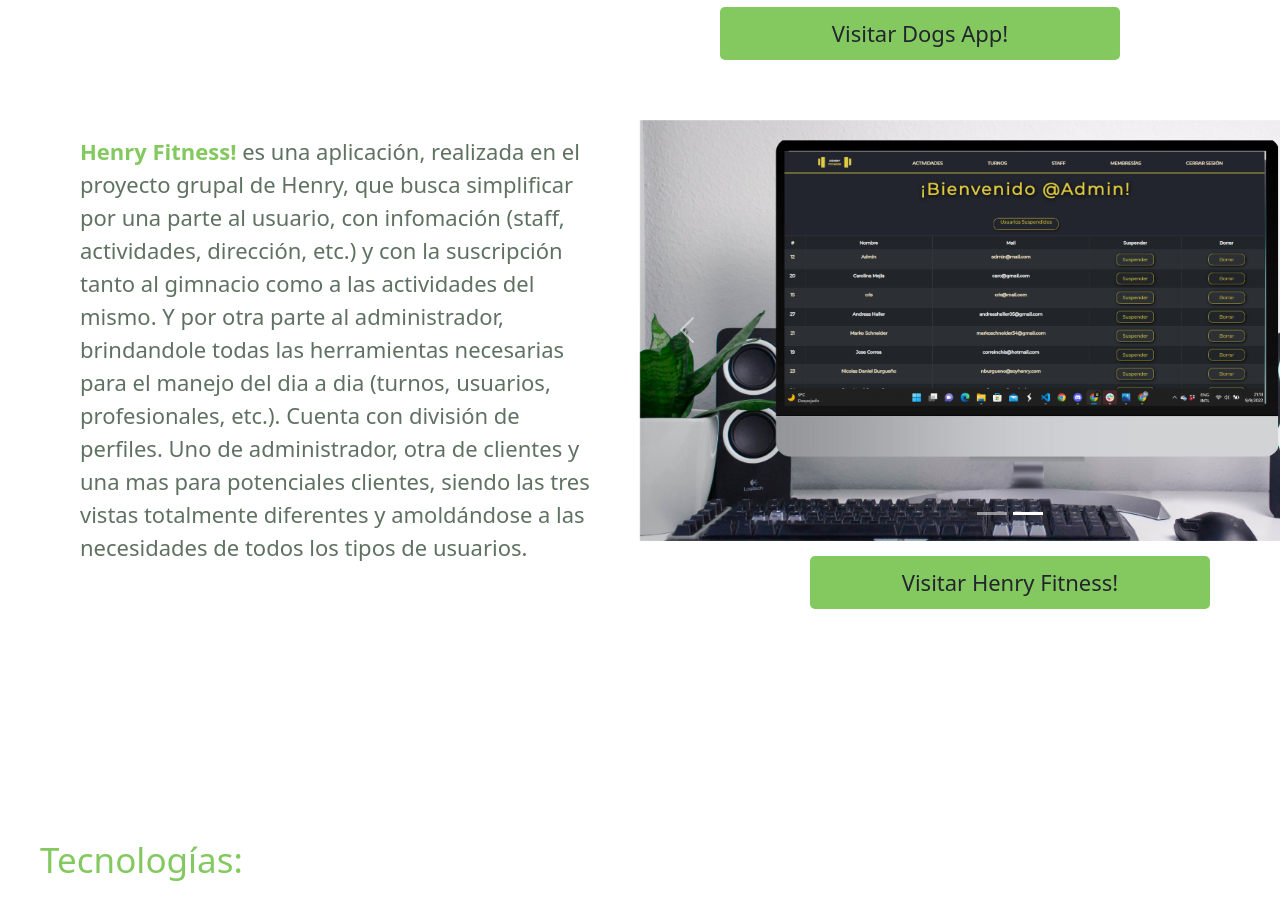
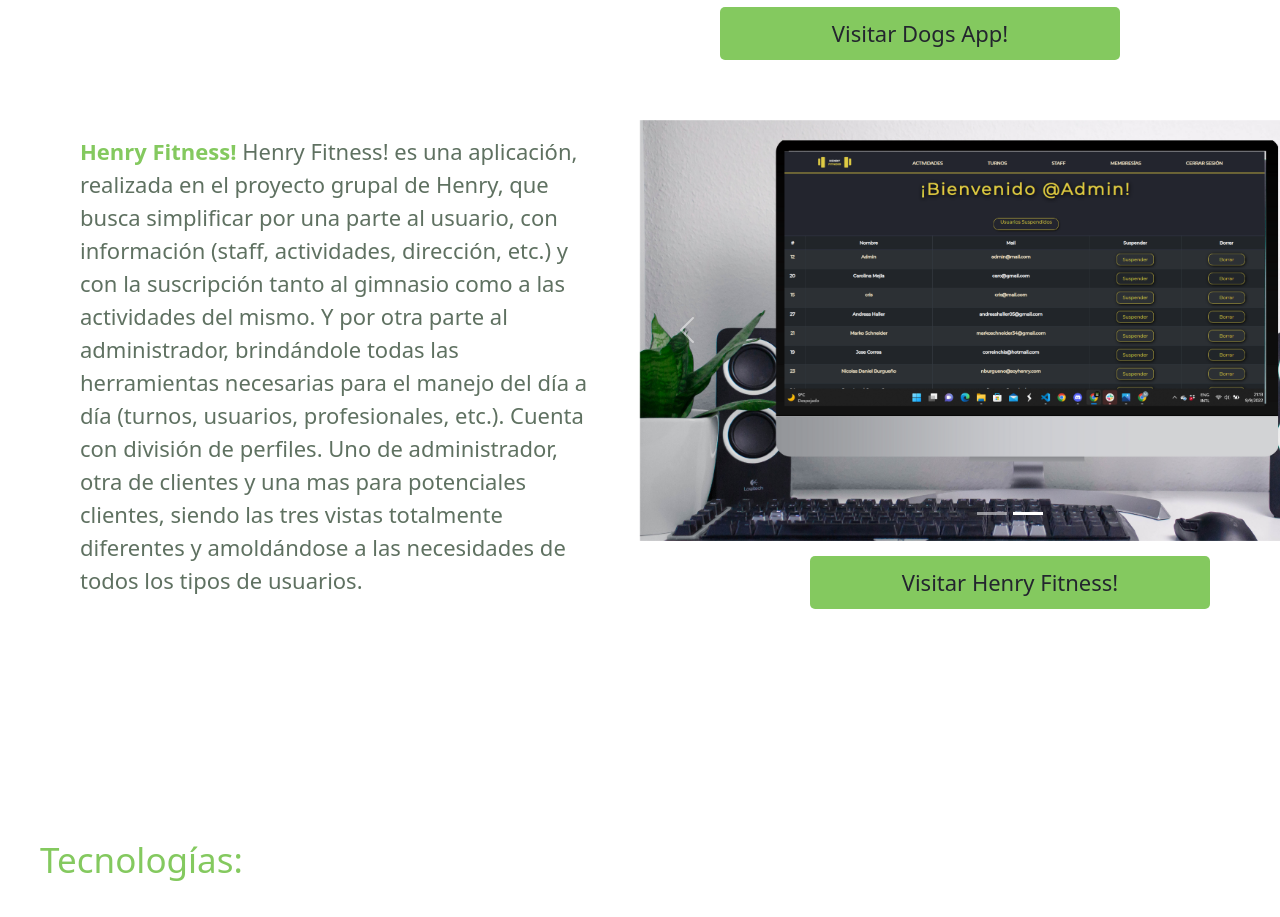
Before and after one commit to gaspar1407/PORTFOLIO, a React (Create React App) app: page / in a window 1280 px wide. Shown: the part 2800-3717 px from the top of the page. Built offline with nearby package versions, Linux system fonts and the light colour scheme.

Commit message:
corrigiendo ortografia

```diff
--- a/src/components/Home.jsx
+++ b/src/components/Home.jsx
@@ -233,16 +233,17 @@ export default function Home() {
                   <b style={{ fontWeight: "550", color: "#84c95f" }}>
                     Henry Fitness!
                   </b>{" "}
-                  es una aplicación, realizada en el proyecto grupal de Henry,
-                  que busca simplificar por una parte al usuario, con infomación
-                  (staff, actividades, dirección, etc.) y con la suscripción
-                  tanto al gimnacio como a las actividades del mismo. Y por otra
-                  parte al administrador, brindandole todas las herramientas
-                  necesarias para el manejo del dia a dia (turnos, usuarios,
-                  profesionales, etc.). Cuenta con división de perfiles. Uno de
-                  administrador, otra de clientes y una mas para potenciales
-                  clientes, siendo las tres vistas totalmente diferentes y
-                  amoldándose a las necesidades de todos los tipos de usuarios.
+                  Henry Fitness! es una aplicación, realizada en el proyecto
+                  grupal de Henry, que busca simplificar por una parte al
+                  usuario, con información (staff, actividades, dirección, etc.)
+                  y con la suscripción tanto al gimnasio como a las actividades
+                  del mismo. Y por otra parte al administrador, brindándole
+                  todas las herramientas necesarias para el manejo del día a día
+                  (turnos, usuarios, profesionales, etc.). Cuenta con división
+                  de perfiles. Uno de administrador, otra de clientes y una mas
+                  para potenciales clientes, siendo las tres vistas totalmente
+                  diferentes y amoldándose a las necesidades de todos los tipos
+                  de usuarios.
                 </p>
                 <div style={{ width: "50%", marginTop: "0" }}></div>
               </div>
```
